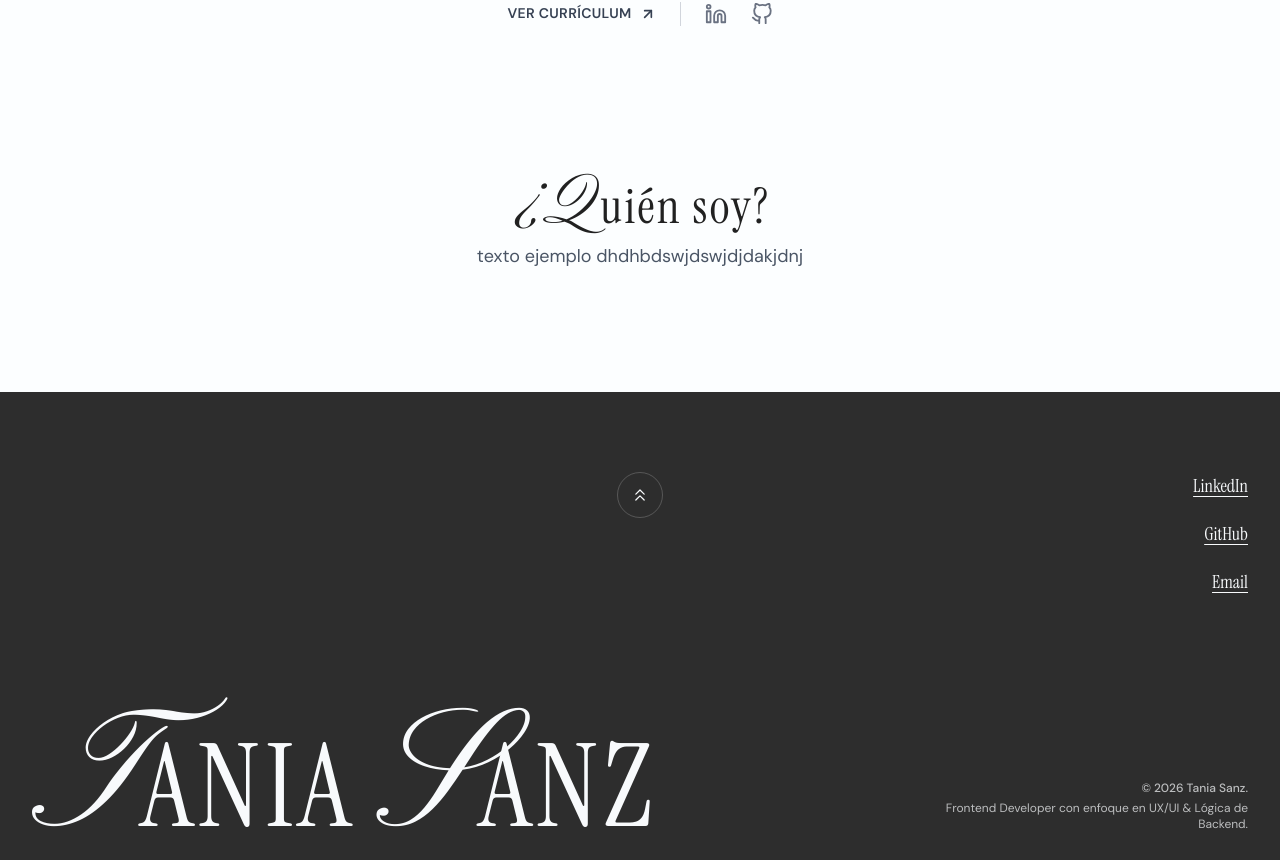
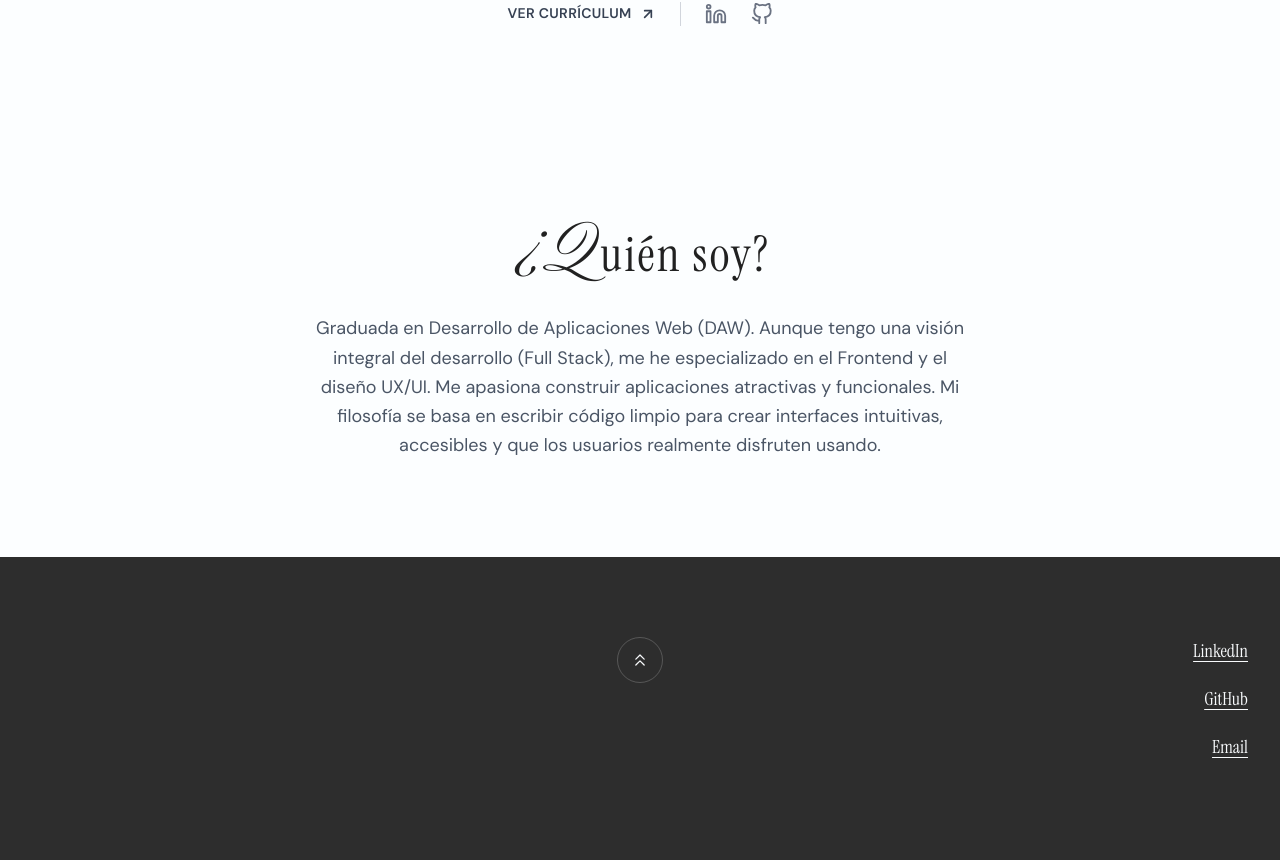
Before and after one commit to taniasanzh/tania-sanz-portfolio, a React (Vite) app: page / in a window 1280 px wide. Shown: the part 980-1840 px from the top of the page. Built offline with nearby package versions, Linux system fonts and the light colour scheme.

Commit message:
feat: añadir texto definitivo y ajustar espaciados en la sección About

```diff
--- a/src/components/sections/About.jsx
+++ b/src/components/sections/About.jsx
@@ -1,16 +1,16 @@
 export default function About() {
     return (
-        <section id="about" className="relative w-full flex flex-col items-center px-8 pb-30">
+        <section id="about" className="relative w-full flex flex-col items-center px-8 pt-12 pb-24 2xl:pt-16">
             {/* col 1 */}
             <div className="w-full max-w-7xl mx-auto grid grid-cols-1 2xl:grid-cols-2 gap-12 2xl:gap-8 items-center">
                 <div className="flex flex-col text-center 2xl:text-left z-10 order-2 2xl:order-1">
-                    <h2 className="flex justify-center 2xl:justify-start items-baseline text-5xl md:text-6xl lg:text-5xl tracking-tight leading-none">
+                    <h2 className="flex justify-center 2xl:justify-start items-baseline text-4xl md:text-5xl tracking-tight leading-none">
                         <span className="font-script text-[1.5em] pr-2 2xl:pr-2">¿Q</span>
                         <span className="font-serif tracking-wider">uién soy?</span>
                     </h2>
-                    <div className="w-full max-w-2xl mx-auto 2xl:mx-0">
+                    <div className="w-full max-w-2xl mx-auto 2xl:mx-0 mt-6">
                         <p className="text-gray-600 text-base md:text-lg leading-relaxed">
-                            texto ejemplo dhdhbdswjdswjdjdakjdnj
+                            Graduada en Desarrollo de Aplicaciones Web (DAW). Aunque tengo una visión integral del desarrollo (Full Stack), me he especializado en el Frontend y el diseño UX/UI. Me apasiona construir aplicaciones atractivas y funcionales. Mi filosofía se basa en escribir código limpio para crear interfaces intuitivas, accesibles y que los usuarios realmente disfruten usando.
                         </p>
                     </div>
                 </div>
```
